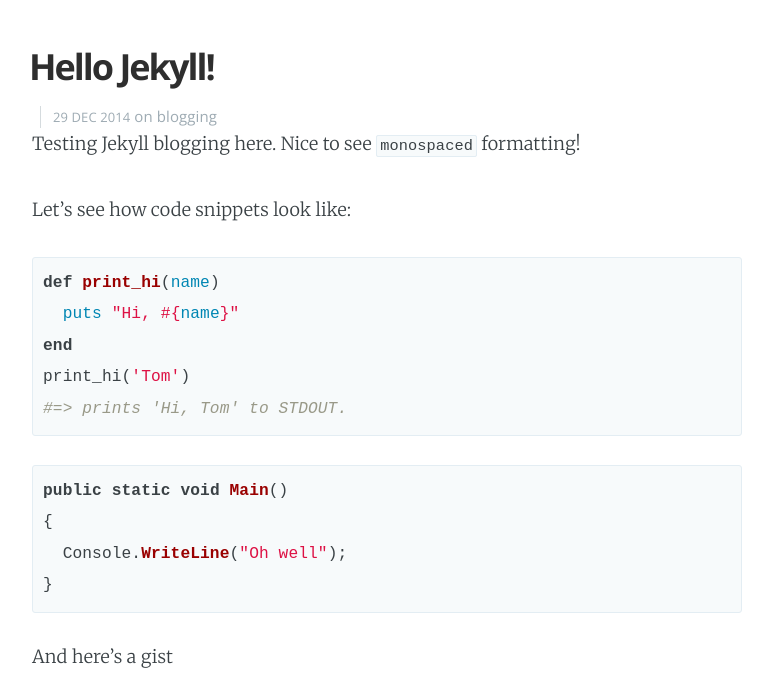
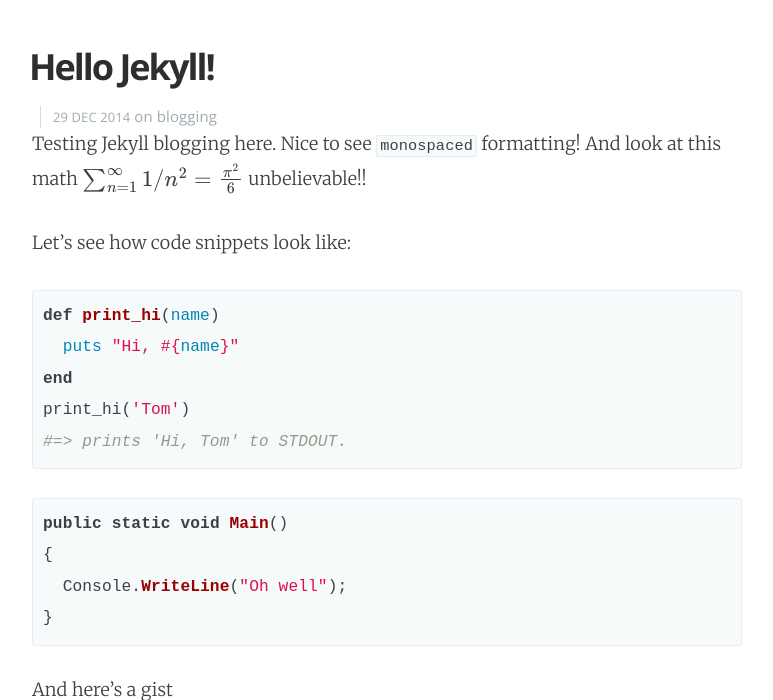
Before and after one commit to andreister/andreister.github.io, a Jekyll site: the page built from _posts/2014-12-29-welcome-to-jekyll.markdown, in a window 1280 px wide and 900 px high, scrolled down 461 px, cut to the strip 128-828 px from the top of the window. Shown: the whole strip, without its empty margins (253-1026 px from the left). Built offline with Jekyll 4.4.1, drawn with Linux system fonts in a browser that asks for light colours; Markdown is read by kramdown in place of the engine named in the settings; formulas are drawn with MathJax 3.

```diff
--- a/_posts/2014-12-29-welcome-to-jekyll.markdown
+++ b/_posts/2014-12-29-welcome-to-jekyll.markdown
@@ -6,7 +6,7 @@ cover: 'http://whatatimeline.com/covers/1330597507de0/balloons-sunset-view-faceb
 categories: blogging
 ---
 
-Testing Jekyll blogging here. Nice to see `monospaced` formatting!
+Testing Jekyll blogging here. Nice to see `monospaced` formatting! And look at this math $$\sum_{n=1}^\infty 1/n^2 = \frac{\pi^2}{6}$$ unbelievable!!
 
 Let's see how code snippets look like:
 
```
